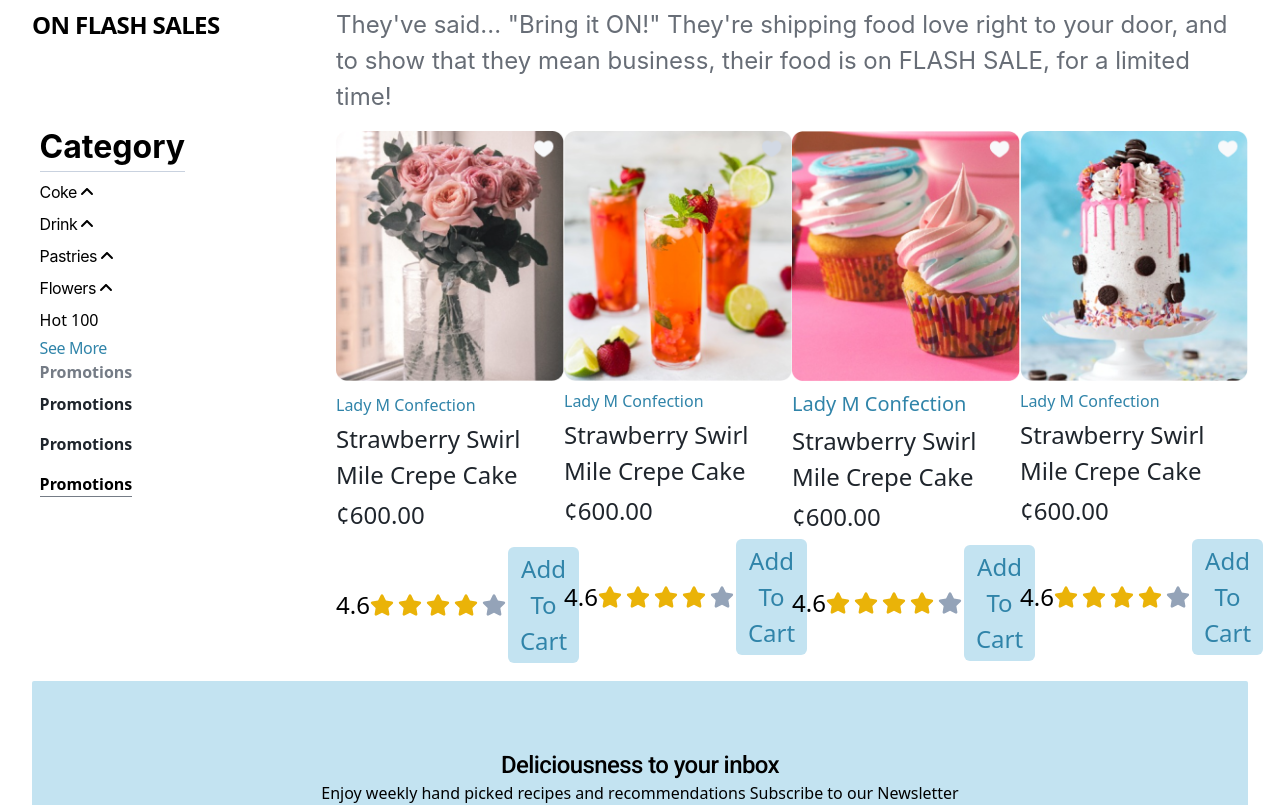
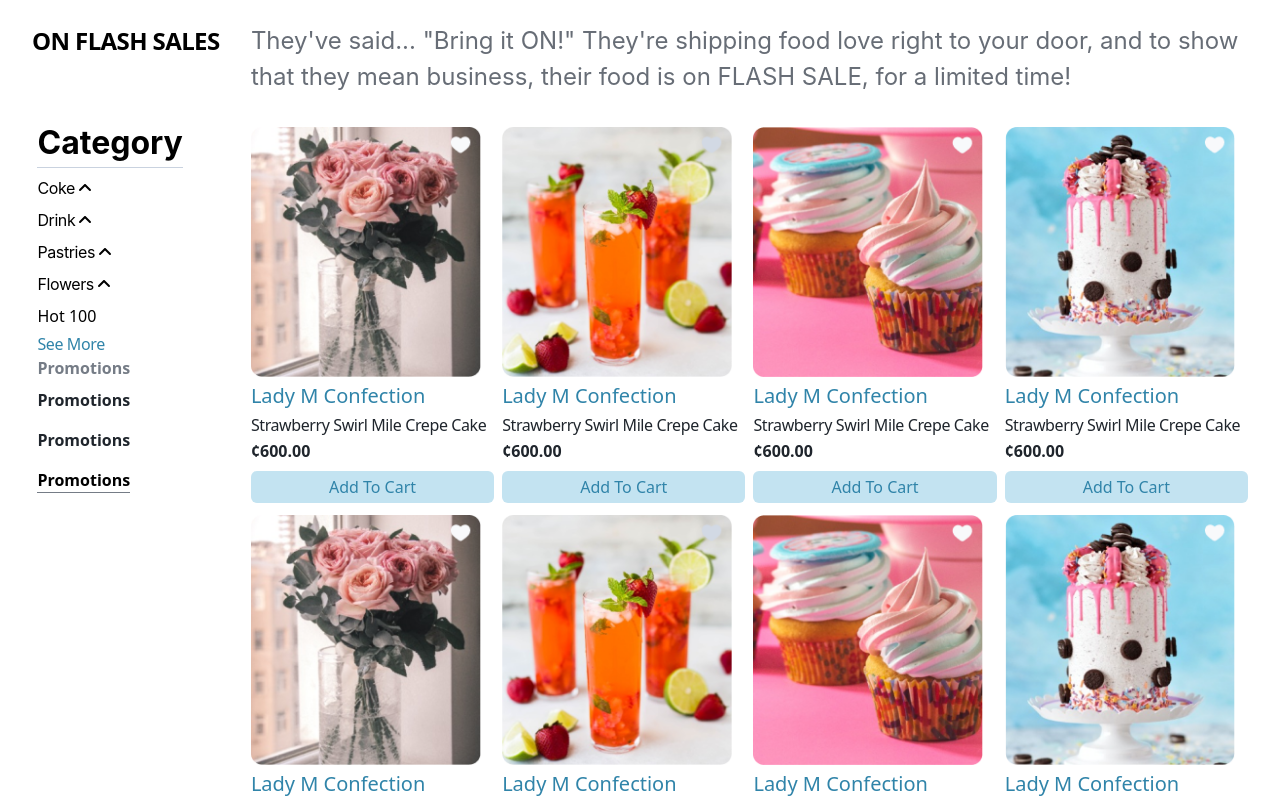
Before and after one commit to FlackoCodes/store-front, a React (Vite) app: page /flash-sales in a window 1280 px wide. Shown: the part 660-1465 px from the top of the page. Built offline with nearby package versions, Linux system fonts and the light colour scheme.

Commit message:
fixed product margins

```diff
--- a/src/components/Sales/Header.tsx
+++ b/src/components/Sales/Header.tsx
@@ -1,7 +1,7 @@
 export default function Header() {
   return (
-    <div className="my-2">
-      <div className="w-[95%] my-0 mx-auto grid grid-cols-[25%,75%]">
+    <div className="my-6">
+      <div className="w-[95%] my-0 mx-auto grid grid-cols-[18%,82%]">
         <h5 className="text-[#000000] font-semibold tracking-tight text-[24px]">
           ON FLASH SALES
         </h5>
--- a/src/components/Sales/Products.tsx
+++ b/src/components/Sales/Products.tsx
@@ -3,101 +3,92 @@ import sales2 from "../../images/sales2.png";
 import sales3 from "../../images/sales3.png";
 import sales4 from "../../images/sales4.png";
 import Button from "../Button";
-import Star from "../Star";
-Button;
+// import Star from "../Star";
 export default function Products() {
   return (
-    <div className="grid grid-cols-4">
-      <div className="flex flex-col gap-3">
+    <div className="grid grid-cols-4 gap-2 my-2">
+      <div className="flex flex-col gap-1">
         <img
           src={sales1}
           className="rounded-md w-[230px] h-[250px]"
           alt="cake"
         />
-        <div className="flex flex-col gap-1">
-          <h4 className="text-[#3084A9] font-medium text-[16px] ">
-            Lady M Confection
-          </h4>
-          <p className="text-[#1F252C] fonr-normal text-16px">
+        <div className="flex flex-col gap-0.5">
+          <h4 className="text-[#3084A9] font-medium">Lady M Confection</h4>
+          <p className="text-[#1F252C] text-[16px] tracking-tight">
             Strawberry Swirl Mile Crepe Cake
           </p>
-          <span className="text-[#1F252C] fonr-normal text-16px">¢600.00</span>
+          <span className="text-[#1F252C] text-[16px] font-bold">¢600.00</span>
         </div>
         <div className="flex items-center justify-between">
-          <div className="flex gap-0 5 items-center">
+          {/* <div className="flex gap-0.5 items-center">
             <span>4.6</span>
             <Star />
-          </div>
-          <Button className={"m-0.5"} />
+          </div> */}
+          <Button className={"w-full my-1"} />
         </div>
       </div>
-      <div className="flex flex-col gap-2">
+      <div className="flex flex-col gap-1">
         <img
           src={sales2}
           className="rounded-md w-[230px] h-[250px]"
           alt="cake"
         />
-        <div className="flex flex-col gap-1">
-          <h4 className="text-[#3084A9] font-medium text-[16px] ">
-            Lady M Confection
-          </h4>
-          <p className="text-[#1F252C] fonr-normal text-16px">
+        <div className="flex flex-col gap-0.5">
+          <h4 className="text-[#3084A9] font-medium">Lady M Confection</h4>
+          <p className="text-[#1F252C] text-[16px] tracking-tight">
             Strawberry Swirl Mile Crepe Cake
           </p>
-          <span className="text-[#1F252C] fonr-normal text-16px">¢600.00</span>
+          <span className="text-[#1F252C] text-[16px] font-bold">¢600.00</span>
         </div>
         <div className="flex items-center justify-between">
-          <div className="flex gap-0 5 items-center">
+          {/* <div className="flex gap-0.5 items-center">
             <span>4.6</span>
             <Star />
-          </div>
-          <Button className={"m-0.5"} />
+          </div> */}
+          <Button className={"w-full my-1"} />
         </div>
       </div>
-      <div className="flex flex-col gap-2">
+      <div className="flex flex-col gap-1">
         <img
           src={sales3}
           className="rounded-md w-[230px] h-[250px]"
           alt="cake"
         />
-        <div className="flex flex-col gap-1">
-          <h4 className="text-[#3084A9] font-medium">
-            Lady M Confection
-          </h4>
-          <p className="text-[#1F252C] fonr-normal">
+        <div className="flex flex-col gap-0.5">
+          <h4 className="text-[#3084A9] font-medium">Lady M Confection</h4>
+          <p className="text-[#1F252C] text-[16px] tracking-tight">
             Strawberry Swirl Mile Crepe Cake
           </p>
-          <span className="text-[#1F252C] fonr-normal text-16px">¢600.00</span>
+          <span className="text-[#1F252C] text-[16px] font-bold">¢600.00</span>
         </div>
         <div className="flex items-center justify-between">
-          <div className="flex gap-0 5 items-center">
+          {/* <div className="flex gap-0.5 items-center">
             <span>4.6</span>
             <Star />
-          </div>
-          <Button className={"m-0.5"} />
+          </div> */}
+          <Button className={"w-full my-1"} />
         </div>
       </div>
-      <div className="flex flex-col gap-2">
+      <div className="flex flex-col gap-1">
         <img
           src={sales4}
           className="rounded-md w-[230px] h-[250px]"
           alt="cake"
         />
-        <div className="flex flex-col gap-1">
-          <h4 className="text-[#3084A9] font-medium text-[16px] ">
-            Lady M Confection
-          </h4>
-          <p className="text-[#1F252C] fonr-normal text-16px">
+        <div className="flex flex-col gap-0.5">
+          <h4 className="text-[#3084A9] font-medium">Lady M Confection</h4>
+          <p className="text-[#1F252C] text-[16px] tracking-tight">
             Strawberry Swirl Mile Crepe Cake
           </p>
-          <span className="text-[#1F252C] fonr-normal text-16px">¢600.00</span>
+          <span className="text-[#1F252C] text-[16px] font-bold">¢600.00</span>
         </div>
         <div className="flex items-center justify-between">
-          <div className="flex gap-0 5 items-center">
+          {/* <div className="flex gap-0.5 items-center">
             <span>4.6</span>
-            <Star />
-          </div>
-          <Button className={"m-0.5"} />
+            <Star className={"m-0"} />
+          </div> */}
+          <Button className={"w-full my-1"} />
         </div>
       </div>
     </div>
--- a/src/pages/FlashSales.tsx
+++ b/src/pages/FlashSales.tsx
@@ -1,3 +1,4 @@
+import { Link } from "react-router-dom";
 import Contact from "../components/Contact";
 import CTA from "../components/Sales/CTA";
 import Header from "../components/Sales/Header";
@@ -9,11 +10,22 @@ export default function FlashSales() {
     <>
       <CTA />
       <Header />
-      <div className="w-[95%] my-0 mx-auto grid grid-cols-[25%,75%]">
+      <div className="w-[95%] my-0 mx-auto grid grid-cols-[18%,82%]">
         <SideBar />
-        <div className="mt-2 text-[24px]">
+        <div className="mb-2">
+          <Products />
+          <Products />
+          <Products />
           <Products />
         </div>
+      </div>
+      <div className="text-center my-8">
+        <Link
+          to={"/"}
+          className="border text-sm rounded-md py-1 px-2 text-[#3084A9] border-[#3084A9]"
+        >
+          View More Goodies
+        </Link>
       </div>
       <div className="my-4">
         <Contact />
```
